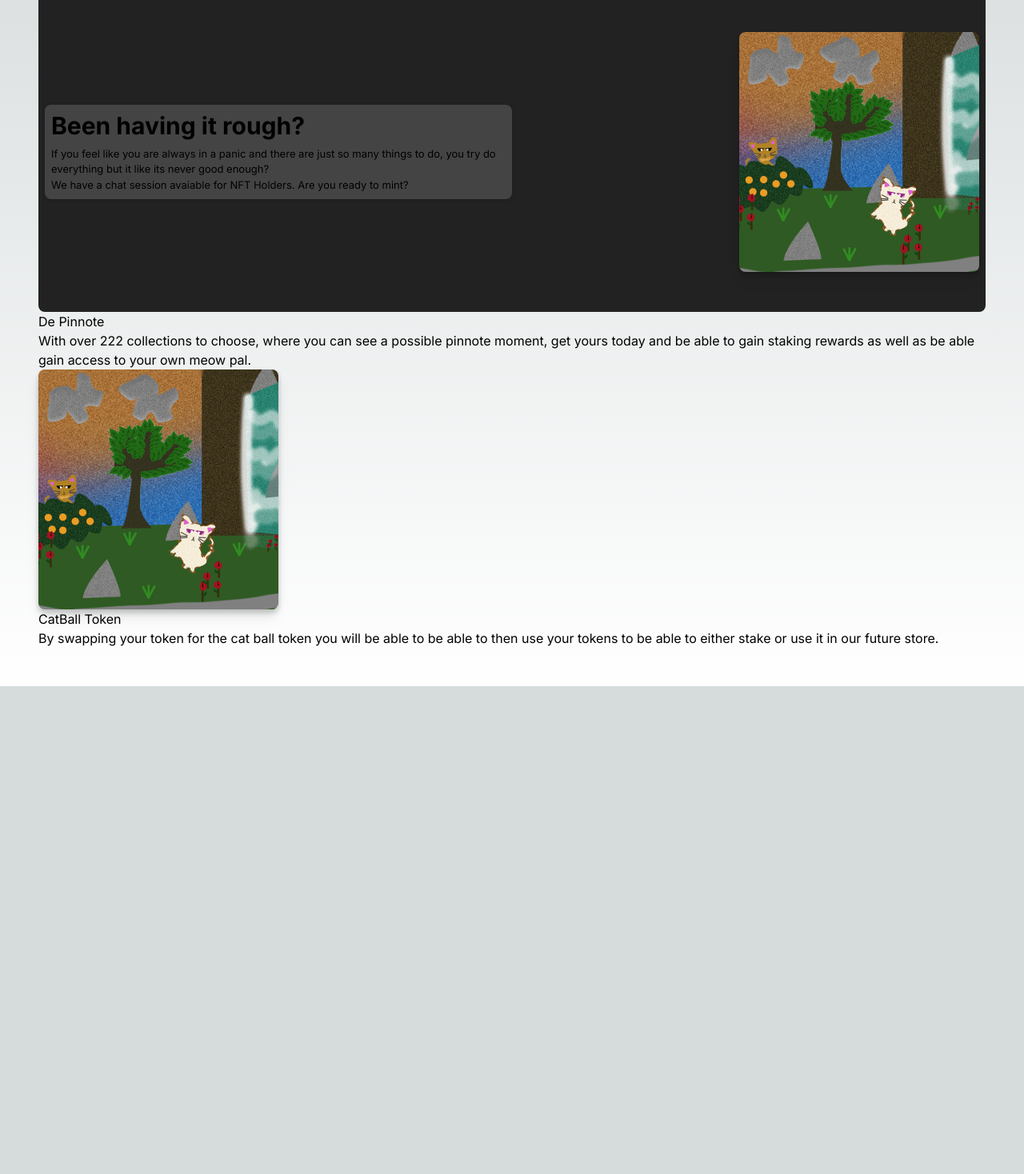
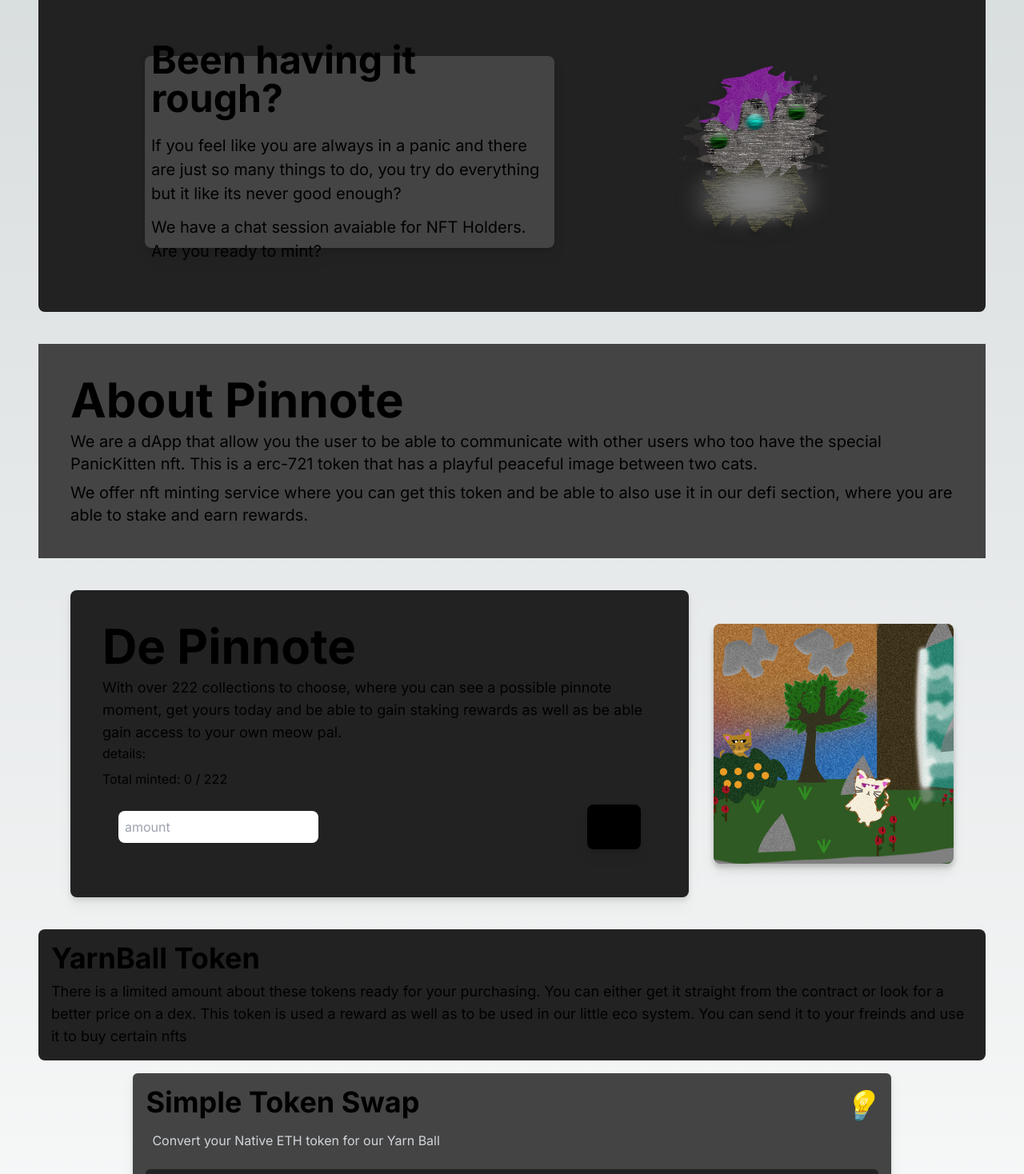
Before and after one commit to CoolistKovbel/pinnote, a Next.js app: page / in a window 1280 px wide. Shown: the part 162-1630 px from the top of the page at 80% size. Before the commit the page ends 1020 px from the top, so only its background shows below. Built offline with nearby package versions, Linux system fonts and the light colour scheme.

Commit message:
need to setup contract and better setup

```diff
--- /dev/null
+++ b/app/component/landing/about.tsx
@@ -0,0 +1,21 @@
+import React from "react";
+
+const AboutComp = () => {
+  return (
+    <div className="p-10 bg-[#444] mt-10">
+      <h2 className="text-6xl font-bold mb-2">About Pinnote</h2>
+      <p className="text-xl mb-2">
+        We are a dApp that allow you the user to be able to communicate with
+        other users who too have the special PanicKitten nft. This is a erc-721
+        token that has a playful peaceful image between two cats.
+      </p>
+      <p className="text-xl">
+        We offer nft minting service where you can get this token and be able to
+        also use it in our defi section, where you are able to stake and earn
+        rewards.
+      </p>
+    </div>
+  );
+};
+
+export default AboutComp;
--- /dev/null
+++ b/app/component/landing/hero.tsx
@@ -0,0 +1,33 @@
+import Image from "next/image";
+import React from "react";
+
+const Hero = () => {
+  return (
+    <div className="bg-[#222] w-full h-[400px] p-2 flex items-center justify-around flex-col md:flex-row  rounded-lg p-20">
+
+      <header className="w-[50%] h-full bg-[#444] p-2 rounded-lg drop-shadow flex items-center justify-center flex-col gap-3 drop-shadow-lg">
+        <h2 className="text-3xl md:text-5xl font-bold mb-2">Been having it rough?</h2>
+        <p className="text-[13px] md:text-[20px]">
+          If you feel like you are always in a panic and there are just so many
+          things to do, you try do everything but it like its never good enough?
+        </p>
+        <p className="text-[13px] md:text-[20px]">
+          We have a chat session avaiable for NFT Holders. Are you ready to
+          mint?
+        </p>
+      </header>
+
+      <div className="w-[300px] h-[300px] relative rounded-lg drop-shadow-lg ">
+        <Image
+          src="/logopin.png"
+          alt="moment"
+          fill
+          className="rounded-lg drop-shadow-lg"
+        />
+      </div>
+
+    </div>
+  );
+};
+
+export default Hero;
--- /dev/null
+++ b/app/component/landing/mint.tsx
@@ -0,0 +1,41 @@
+import Image from "next/image";
+import React from "react";
+
+const Mint = () => {
+  return (
+    <div className="flex items-center justify-between w-full p-10 gap-4">
+
+      <header className="bg-[#222] p-10 h-full w-[70%] rounded-lg drop-shadow-lg">
+        <h2 className="text-4xl md:text-6xl font-bold mb-2">De Pinnote</h2>
+        <p className="text-lg">
+          With over 222 collections to choose, where you can see a possible
+          pinnote moment, get yours today and be able to gain staking rewards as
+          well as be able gain access to your own meow pal.
+        </p>
+
+        <div>
+          <h2 className="mb-2">details:</h2>
+          <p>Total minted: 0 / 222 </p>
+        </div>
+
+        <form className="p-5 w-full flex items-center justify-between">
+          <input type="number" placeholder="amount" className="p-2 rounded-lg text-black" />
+          <button className="bg-[#000] font-bold p-4 rounded-lg drop-shadow-lg">mint</button>
+        </form>
+      </header>
+
+
+        {/* Make a carosal */}
+      <div className="w-[300px] h-[300px] relative rounded-lg drop-shadow-lg ">
+        <Image
+          src="/2.png"
+          alt="moment"
+          fill
+          className="rounded-lg drop-shadow-lg"
+        />
+      </div>
+    </div>
+  );
+};
+
+export default Mint;
--- a/app/component/simpleSwapPage.tsx
+++ b/app/component/simpleSwapPage.tsx
@@ -74,18 +74,20 @@ const SimpleSwapPage = () => {
 
   return (
     <div className="w-full md:w-[80%] mx-auto p-4 bg-[#444] drop-shadow-lg rounded-md ">
+
       <header className="mb-4">
         <div className="flex items-center justify-between w-full">
-          <h2 className="text-4xl font-bold mb-2">Token Swap</h2>
+          <h2 className="text-4xl font-bold mb-2">Simple Token Swap</h2>
           <Link
             href="/trade"
             className="text-4xl hover:bg-[#111] text-center rounded-lg"
           >
-            <i>📍</i>
+            <i>💡</i>
           </Link>
         </div>
+
         <p className="text-gray-300 p-2">
-          Convert your Native ETH token for our special Blossom Pollen Token
+          Convert your Native ETH token for our Yarn Ball
         </p>
       </header>
 
@@ -116,7 +118,7 @@ const SimpleSwapPage = () => {
 
         <label htmlFor="SLT" className="flex flex-col gap-2 ">
           <span className="bg-[#111] p-4 inline-block rounded-lg">
-            Blossom Pollen Token
+            Yarn Ball Token
           </span>
           <input
             type="number"
--- a/app/page.tsx
+++ b/app/page.tsx
@@ -1,4 +1,8 @@
 import Image from "next/image";
+import Hero from "./component/landing/hero";
+import AboutComp from "./component/landing/about";
+import Mint from "./component/landing/mint";
+import SimpleSwapPage from "./component/simpleSwapPage";
 
 export default function Home() {
   // is holder?
@@ -46,67 +50,33 @@ export default function Home() {
       </header>
 
       {/* hero */}
-      <div className="bg-[#222] w-full h-[400px] p-2 flex items-center justify-between flex-col md:flex-row  rounded-lg p-10">
-        <header className="w-[50%] bg-[#444] p-2 rounded-lg drop-shadow">
-          <h2 className="text-3xl font-bold mb-2">Been having it rough?</h2>
-          <p className="text-[13px]">
-            If you feel like you are always in a panic and there are just so
-            many things to do, you try do everything but it like its never good
-            enough?
-          </p>
-          <p className="text-[13px]">
-            We have a chat session avaiable for NFT Holders. Are you ready to
-            mint?
-          </p>
-        </header>
+      <Hero />
 
-        <div className="w-[300px] h-[300px] relative rounded-lg drop-shadow-lg ">
-          <Image
-            src="/2.png"
-            alt="moment"
-            fill
-            className="rounded-lg drop-shadow-lg"
-          />
-        </div>
-      </div>
+      {/* about */}
+
+      <AboutComp />
 
       {/* mint */}
-      <div>
-        <header>
-          <h2>De Pinnote</h2>
-          <p>
-            With over 222 collections to choose, where you can see a possible
-            pinnote moment, get yours today and be able to gain staking rewards
-            as well as be able gain access to your own meow pal.
-          </p>
-        </header>
-
-        <div className="w-[300px] h-[300px] relative rounded-lg drop-shadow-lg ">
-          <Image
-            src="/2.png"
-            alt="moment"
-            fill
-            className="rounded-lg drop-shadow-lg"
-          />
-        </div>
-      </div>
+      <Mint />
 
       {/* swap  */}
       <div>
-        <header>
-          <h2>CatBall Token</h2>
-          <p>
-            By swapping your token for the cat ball token you will be able to be
-            able to then use your tokens to be able to either stake or use it in
-            our future store.
+
+        <header className="bg-[#222] p-4 rounded-lg mb-4">
+          <h2 className="text-4xl font-bold mb-2">YarnBall Token</h2>
+          <p className="text-lg">
+            There is a limited amount about these tokens ready for your
+            purchasing. You can either get it straight from the contract or look
+            for a better price on a dex. This token is used a reward as well as
+            to be used in our little eco system. You can send it to your freinds
+            and use it to buy certain nfts
           </p>
         </header>
 
 
+        <SimpleSwapPage />
 
       </div>
-
-      {/* about */}
     </main>
   );
 }
```
Also changed, not shown: public/logopin.png (added), 1 other file (tests, documents, lock files or other folders).
